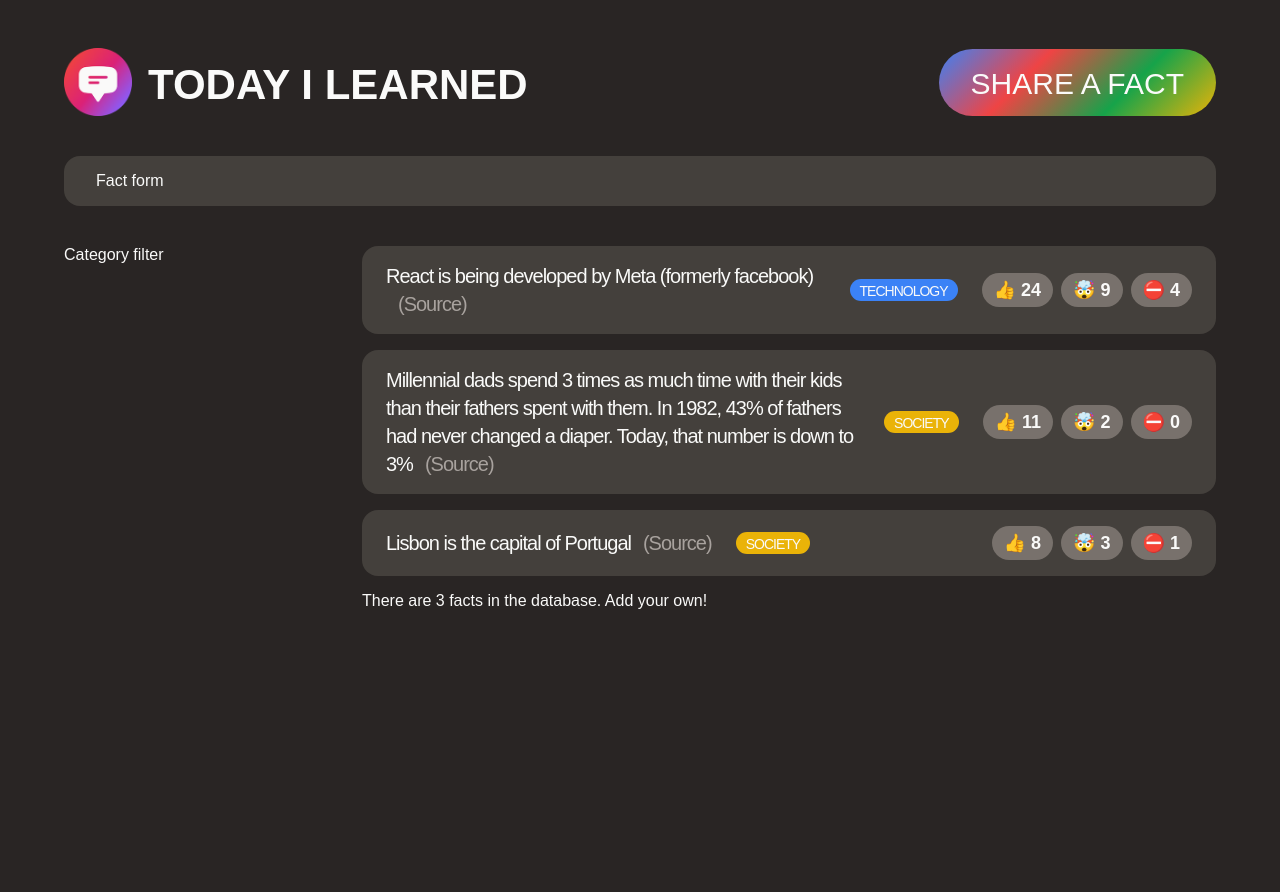
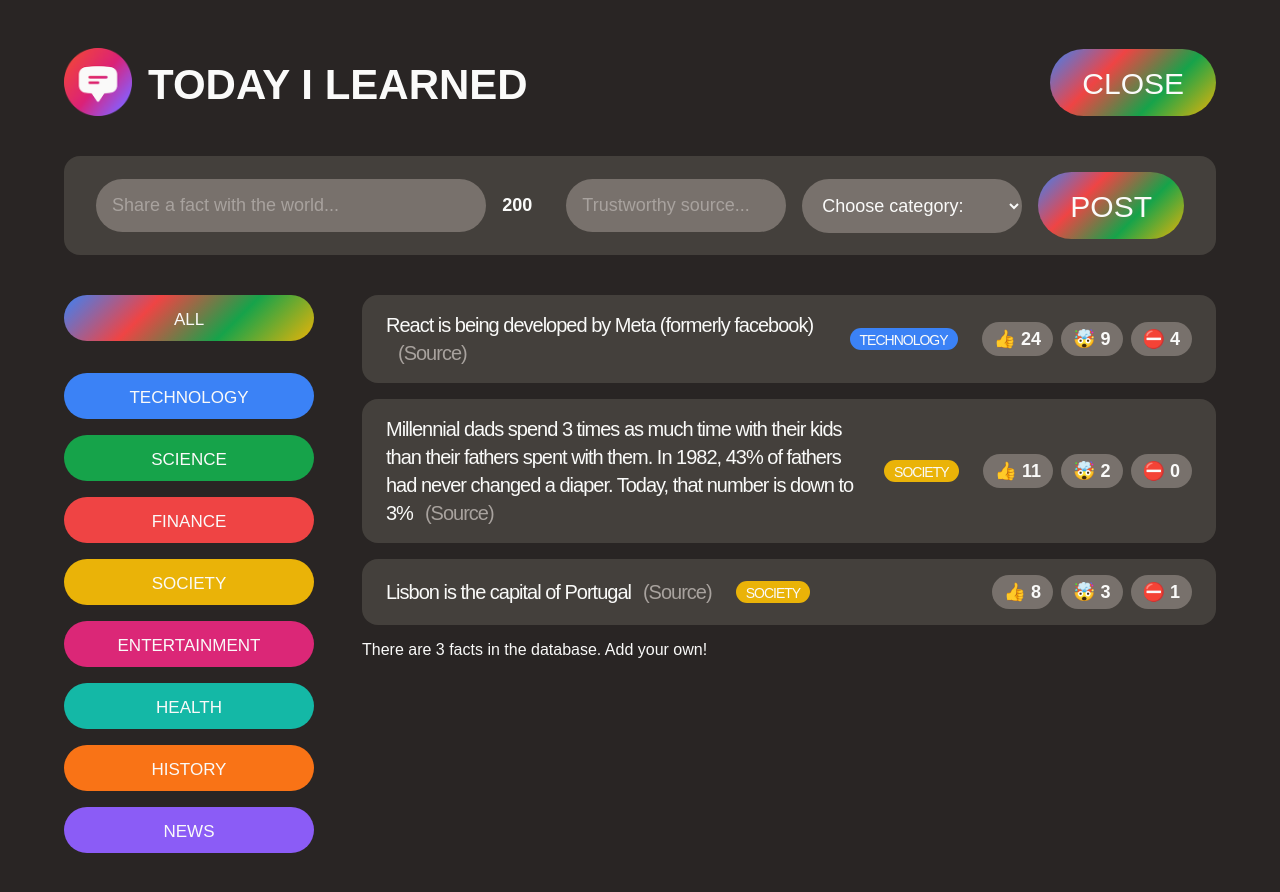
Before and after one commit to yahmedov/today-i-learned-react, a React (Create React App) app: page / in a window 1280 px wide. Both pictures are taken after a click on the button "SHARE A FACT". Shown: the top 892 px of the page. Before the commit the page ends 800 px from the top, so only its background shows below. Built offline with nearby package versions, Linux system fonts and the light colour scheme; a web font is replaced by a local one.

Commit message:
new fact form

```diff
--- a/src/App.js
+++ b/src/App.js
@@ -1,22 +1,23 @@
+import { useState } from 'react';
 import './style.css';
 
 const CATEGORIES = [
-  { name: "technology", color: "#3b82f6" },
-  { name: "science", color: "#16a34a" },
-  { name: "finance", color: "#ef4444" },
-  { name: "society", color: "#eab308" },
-  { name: "entertainment", color: "#db2777" },
-  { name: "health", color: "#14b8a6" },
-  { name: "history", color: "#f97316" },
-  { name: "news", color: "#8b5cf6" },
+  { name: 'technology', color: '#3b82f6' },
+  { name: 'science', color: '#16a34a' },
+  { name: 'finance', color: '#ef4444' },
+  { name: 'society', color: '#eab308' },
+  { name: 'entertainment', color: '#db2777' },
+  { name: 'health', color: '#14b8a6' },
+  { name: 'history', color: '#f97316' },
+  { name: 'news', color: '#8b5cf6' },
 ];
 
 const initialFacts = [
   {
     id: 1,
-    text: "React is being developed by Meta (formerly facebook)",
-    source: "https://opensource.fb.com/",
-    category: "technology",
+    text: 'React is being developed by Meta (formerly facebook)',
+    source: 'https://opensource.fb.com/',
+    category: 'technology',
     votesInteresting: 24,
     votesMindblowing: 9,
     votesFalse: 4,
@@ -24,10 +25,10 @@ const initialFacts = [
   },
   {
     id: 2,
-    text: "Millennial dads spend 3 times as much time with their kids than their fathers spent with them. In 1982, 43% of fathers had never changed a diaper. Today, that number is down to 3%",
+    text: 'Millennial dads spend 3 times as much time with their kids than their fathers spent with them. In 1982, 43% of fathers had never changed a diaper. Today, that number is down to 3%',
     source:
-      "https://www.mother.ly/parenting/millennial-dads-spend-more-time-with-their-kids",
-    category: "society",
+      'https://www.mother.ly/parenting/millennial-dads-spend-more-time-with-their-kids',
+    category: 'society',
     votesInteresting: 11,
     votesMindblowing: 2,
     votesFalse: 0,
@@ -35,9 +36,9 @@ const initialFacts = [
   },
   {
     id: 3,
-    text: "Lisbon is the capital of Portugal",
-    source: "https://en.wikipedia.org/wiki/Lisbon",
-    category: "society",
+    text: 'Lisbon is the capital of Portugal',
+    source: 'https://en.wikipedia.org/wiki/Lisbon',
+    category: 'society',
     votesInteresting: 8,
     votesMindblowing: 3,
     votesFalse: 1,
@@ -45,22 +46,34 @@ const initialFacts = [
   },
 ];
 
+// // useState example
+// function Counter() {
+//   const [count, setCount] = useState(0);
+
+//   return (
+//     <div>
+//       <span style={{ fontSize: '40px' }}>{count}</span>
+//       <button
+//         className='btn btn-large'
+//         onClick={() => setCount((c) => c + 1)}
+//       >
+//         +1
+//       </button>
+//     </div>
+//   );
+// }
+
 function App() {
-  const appTitle = 'Today I Learned';
+  // 1. define state
+  const [showForm, setShowForm] = useState(false);
 
   return (
     <>
-      {/* Header */}
-      <header className="header">
-        <div className="logo">
-          <img src="logo.png" height="68" width="68" alt="Today I Learned Logo" />
-          <h1>{appTitle}</h1>
-        </div>
+      {/* Pass state as props */}
+      <Header showForm={showForm} setShowForm={setShowForm} />
 
-        <button className="btn btn-large btn-open">Share a fact</button>
-      </header>
-
-      <NewFactForm />
+      {/* 2. use state variable */}
+      {showForm ? <NewFactForm /> : null}
 
       <main className='main'>
         <CategoryFilter />
@@ -70,12 +83,86 @@ function App() {
   );
 }
 
+function Header({ showForm, setShowForm }) {
+  const appTitle = 'Today I Learned';
+  return (
+    <header className='header'>
+      <div className='logo'>
+        <img src='logo.png' height='68' width='68' alt='Today I Learned Logo' />
+        <h1>{appTitle}</h1>
+      </div>
+
+      <button
+        className='btn btn-large btn-open'
+        // 3. update state variable
+        onClick={() => setShowForm(show => !show)}
+      >
+        {showForm ? 'close' : 'Share a fact'}
+      </button>
+    </header>
+  );
+}
+
 function NewFactForm() {
-  return <form className='fact-form'>Fact form</form>
+  const [text, setText] = useState('');
+  const [source, setSource] = useState('');
+  const [category, setCategory] = useState('');
+
+  function handleSubmit(event) {
+    event.preventDefault();
+    console.log(text, source, category)
+  }
+
+  return (
+    <form className='fact-form' onSubmit={handleSubmit}>
+      <input
+        type="text"
+        placeholder="Share a fact with the world..."
+        value={text}
+        onChange={event => setText(event.target.value)}
+      />
+      <span>{200 - text.length}</span>
+      <input
+        type="text"
+        placeholder="Trustworthy source..."
+        value={source}
+        onChange={event => setSource(event.target.value)}
+      />
+      <select
+        value={category}
+        onChange={event => setCategory(event.target.value)}
+      >
+        <option value="">Choose category:</option>
+        {CATEGORIES.map(cat => (
+          <option key={cat.name} value={cat.name}>
+            {cat.name.toUpperCase()}
+          </option>
+        ))}
+      </select>
+      <button className="btn btn-large">Post</button>
+    </form>)
 }
 
 function CategoryFilter() {
-  return <aside>Category filter</aside>;
+  return (
+    <aside>
+      <ul className='category'>
+        <li>
+          <button className='btn btn-all-categories'>All</button>
+        </li>
+        {CATEGORIES.map(cat => (
+          <li key={cat.name} className='category'>
+            <button
+              className='btn btn-category'
+              style={{ backgroundColor: cat.color }}
+            >
+              {cat.name}
+            </button>
+          </li>
+        ))}
+      </ul>
+    </aside>
+  );
 }
 
 function FactList() {
@@ -84,7 +171,7 @@ function FactList() {
 
   return (
     <section>
-      <ul className="facts-list">
+      <ul className='facts-list'>
         {facts.map(fact => (
           <Fact fact={fact} key={fact.id} />
         ))}
@@ -96,13 +183,13 @@ function FactList() {
 
 function Fact({ fact }) {
   return (
-    <li className="fact">
+    <li className='fact'>
       <p>
         {fact.text}
-        <a className="source" href={fact.source} target="_blank" rel="noreferrer">(Source)</a>
+        <a className='source' href={fact.source} target='_blank' rel='noreferrer'>(Source)</a>
       </p>
-      <span className="tag" style={{ backgroundColor: CATEGORIES.find(cat => cat.name === fact.category).color }}>{fact.category}</span>
-      <div className="vote-buttons">
+      <span className='tag' style={{ backgroundColor: CATEGORIES.find(cat => cat.name === fact.category).color }}>{fact.category}</span>
+      <div className='vote-buttons'>
         <button>👍 {fact.votesInteresting}</button>
         <button>🤯 {fact.votesMindblowing}</button>
         <button>⛔️ {fact.votesFalse}</button>
```
